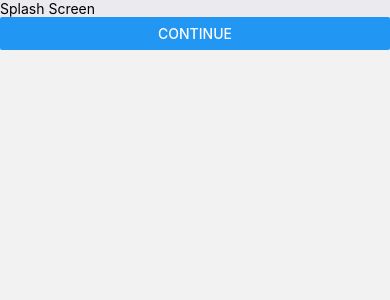
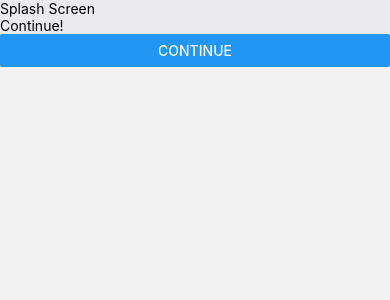
Before and after one commit to davidmacarabrown/react-native-practice, a React Native app: screen /Splash in a window 390 px wide. Shown: the top 300 px of the page. Built offline with nearby package versions, Linux system fonts and the light colour scheme; no server answers.

Commit message:
Add: Basic components and onPress function

```diff
--- /dev/null
+++ b/components/StyledButton.js
@@ -0,0 +1,15 @@
+import React from 'react';
+import {TouchableOpacity, View, Text} from 'react-native';
+
+const StyledButton = ({ text, callBack }) => {
+
+    return(
+        <View>
+            <TouchableOpacity onPress={callBack}>
+                <Text>{text}</Text>
+            </TouchableOpacity>
+        </View>
+    )
+}
+
+export default StyledButton;
--- a/containers/Home.js
+++ b/containers/Home.js
@@ -26,8 +26,9 @@ const Home = ({navigation}) => {
     const [userData, setUserData] = user
     const [taskData, setTaskData] = tasks
 
-    const loadTaskData = () => {
-        fetch('http://10.0.2.2:8080/users/' + userData.id.toString() + '/tasks')
+    const loadTaskData = (userId) => {
+        console.log("+++++++++", userData)
+        fetch('http://10.0.2.2:8080/users/' + userId.toString() + '/tasks')
         .then((response) => response.json())
         .then((json) => setTaskData(json))
         .catch((error) => console.error(error))
@@ -54,7 +55,7 @@ const Home = ({navigation}) => {
     }
 
     useEffect(() => {
-        loadTaskData()
+        loadTaskData(1)
     }, [isFocused])
 
     return(
--- a/containers/Splash.js
+++ b/containers/Splash.js
@@ -3,6 +3,7 @@ import {Context} from './Store';
 
 import {Button, View, Text} from 'react-native';
 import colors from '../assets/colors/colors'
+import StyledButton from '../components/StyledButton';
 
 const Splash = ({navigation}) => {
 
@@ -26,9 +27,18 @@ const Splash = ({navigation}) => {
         loadUserData()
     }, [])
 
+    const enterApp = () => {
+        navigation.navigate("Home");
+        console.log("hello mate")
+    }
+
     return(
         <View style={{backgroundColor: colors.background}}>
             <Text>Splash Screen</Text>
+            <StyledButton
+                text="Continue!"
+                callBack={enterApp}
+            />
             <Button disabled={dataLoading} title="Continue" onPress={() => navigation.navigate("Home")}></Button>
         </View>
     )
```
